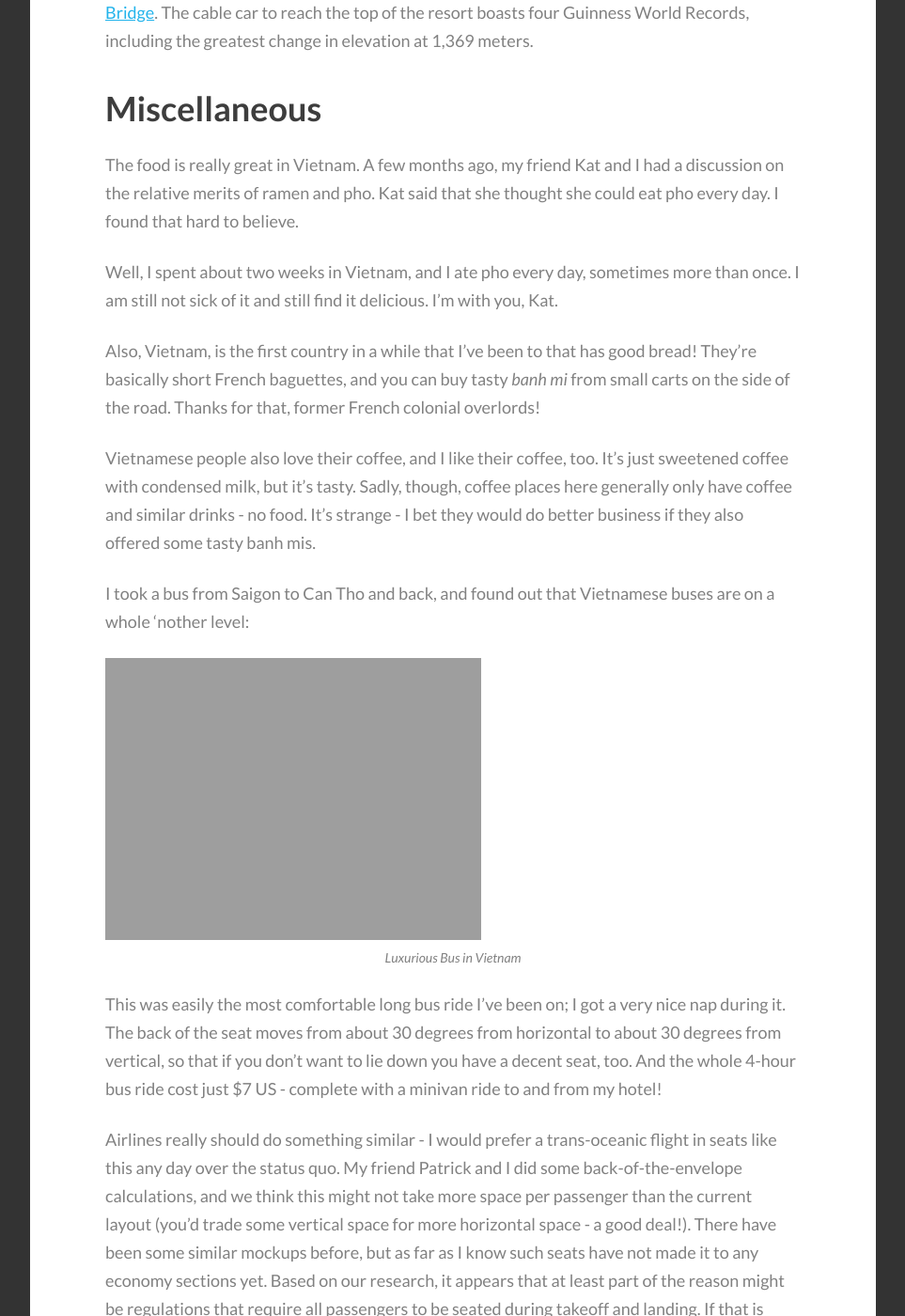
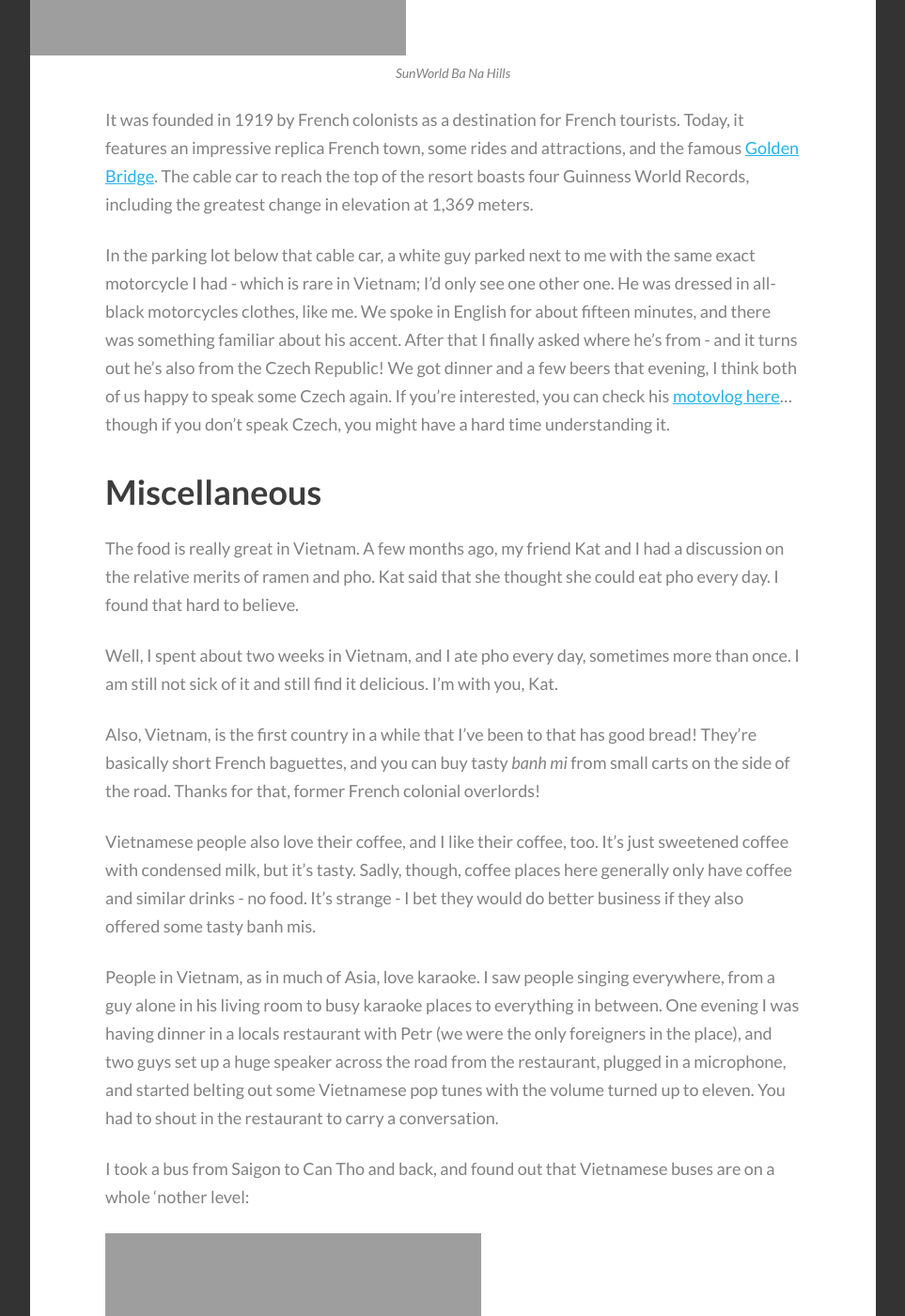
Before and after one commit to krystofl/krystofl.github.io, a Jekyll site: the page built from _posts/2020-01-18-vietnam.md, in a window 1280 px wide and 1400 px high, scrolled down 15257 px. Shown: the whole window at 94% size, without its empty margins (8-971 px from the left). Built offline with Jekyll 4.4.1, drawn with Linux system fonts in a browser that asks for light colours; some web fonts are replaced; comment, search, counter and statistics services are not loaded; some of the changed text lies outside the part shown.

Commit message:
Vietnam post updates (not quite finished yet)

```diff
--- a/_posts/2020-01-18-vietnam.md
+++ b/_posts/2020-01-18-vietnam.md
@@ -195,7 +195,9 @@
 
 The motorcycle I had isn’t exactly made for long-distance touring, and through experience I found that after four hours of riding time in a single day I was toast. My butt and legs would be sore, and my mind exhausted. I would arrive in a hotel and go straight for a nap.
 
-So I took a rest day in Nha Trang, which was pleasant. Nha Trang has a large touristy area, with big hotels near the beaches and even some western restaurants. It was a huge change to arrive there after the tourist-free places I’d been prior to that.
+So I took a rest day in Nha Trang, which was pleasant. Nha Trang has a large touristy area, with big hotels near the beaches and restaurants catering to tourists. It was a huge change to arrive there after the places I’d been prior.
+
+On the beaches in Nha Trang I first saw what I've come to refer to as *Vietnamese Sand Baths*. Locals would go on the beach, and scrub themselves all over with wet sand. I even saw a guy lie down on his back, and then push himself along using his feet, thereby scrubbing his back. I was inruiged, of course, and tried it myself. It felt very rejuvenating, and distinctly like something you'd pay good money for in a spa.
 
 {% include post_image_full.html
    filename="IMG_20200110_125826.jpg"
@@ -234,6 +236,8 @@
 
 It was founded in 1919 by French colonists as a destination for French tourists. Today, it features an impressive replica French town, some rides and attractions, and the famous [Golden Bridge](https://en.wikipedia.org/wiki/Golden_Bridge_(Vietnam)). The cable car to reach the top of the resort boasts four Guinness World Records, including the greatest change in elevation at 1,369 meters.
 
+In the parking lot below that cable car, a white guy parked next to me with the same exact motorcycle I had - which is rare in Vietnam; I'd only see one other one. He was dressed in all-black motorcycles clothes, like me. We spoke in English for about fifteen minutes, and there was something familiar about his accent. After that I finally asked where he's from - and it turns out he's also from the Czech Republic! We got dinner and a few beers that evening, I think both of us happy to speak some Czech again. If you're interested, you can check his [motovlog here](https://www.youtube.com/watch?v=S89qYesS0aU)... though if you don't speak Czech, you might have a hard time understanding it.
+
 
 
 # Miscellaneous
@@ -245,6 +249,8 @@
 Also, Vietnam, is the first country in a while that I’ve been to that has good bread! They’re basically short French baguettes, and you can buy tasty *banh mi* from small carts on the side of the road. Thanks for that, former French colonial overlords!
 
 Vietnamese people also love their coffee, and I like their coffee, too. It’s just sweetened coffee with condensed milk, but it’s tasty. Sadly, though, coffee places here generally only have coffee and similar drinks - no food. It’s strange - I bet they would do better business if they also offered some tasty banh mis.
+
+People in Vietnam, as in much of Asia, love karaoke. I saw people singing everywhere, from a guy alone in his living room to busy karaoke places to everything in between. One evening I was having dinner in a locals restaurant with Petr (we were the only foreigners in the place), and two guys set up a huge speaker across the road from the restaurant, plugged in a microphone, and started belting out some Vietnamese pop tunes with the volume turned up to eleven. You had to shout in the restaurant to carry a conversation.
 
 I took a bus from Saigon to Can Tho and back, and found out that Vietnamese buses are on a whole ‘nother level:
 
```
